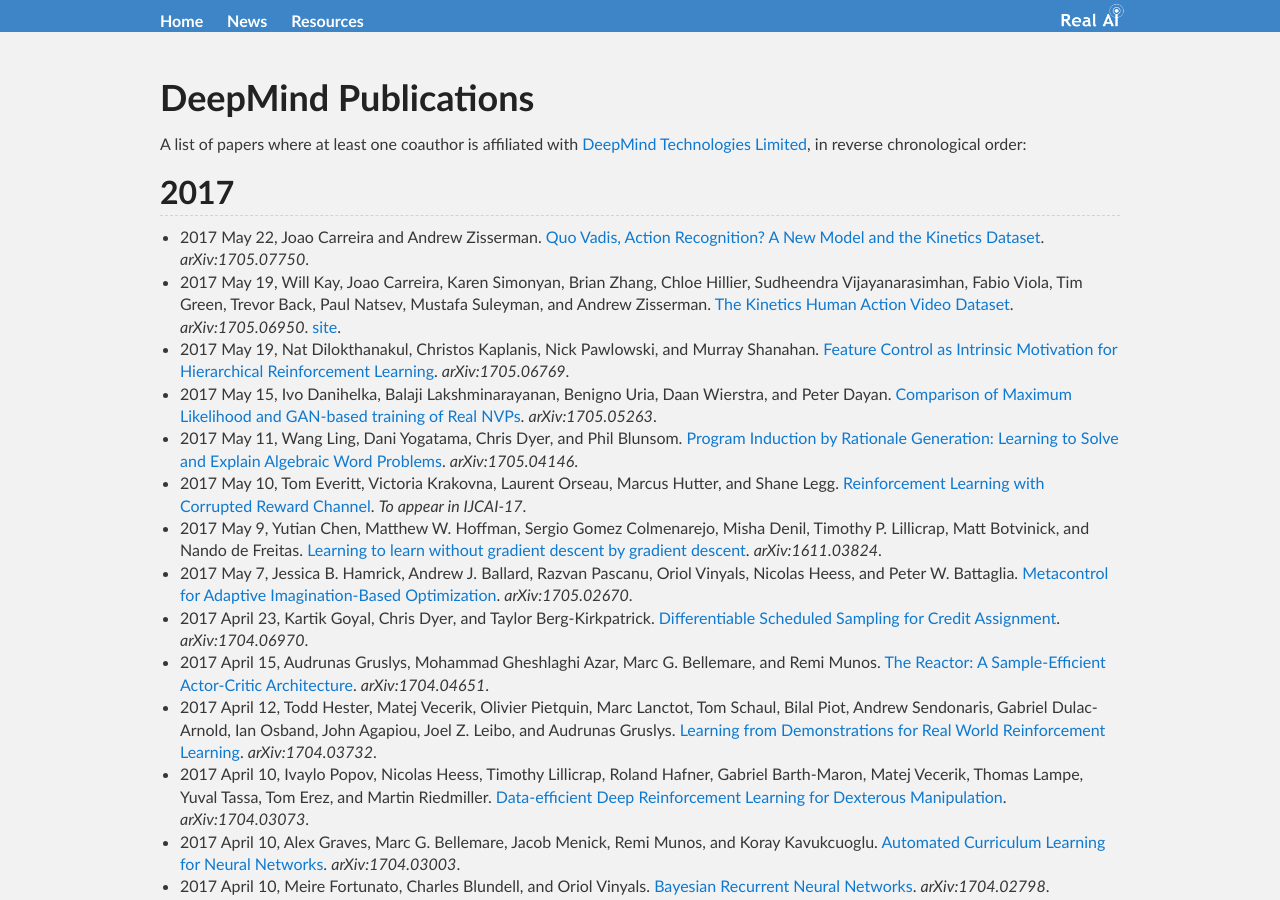
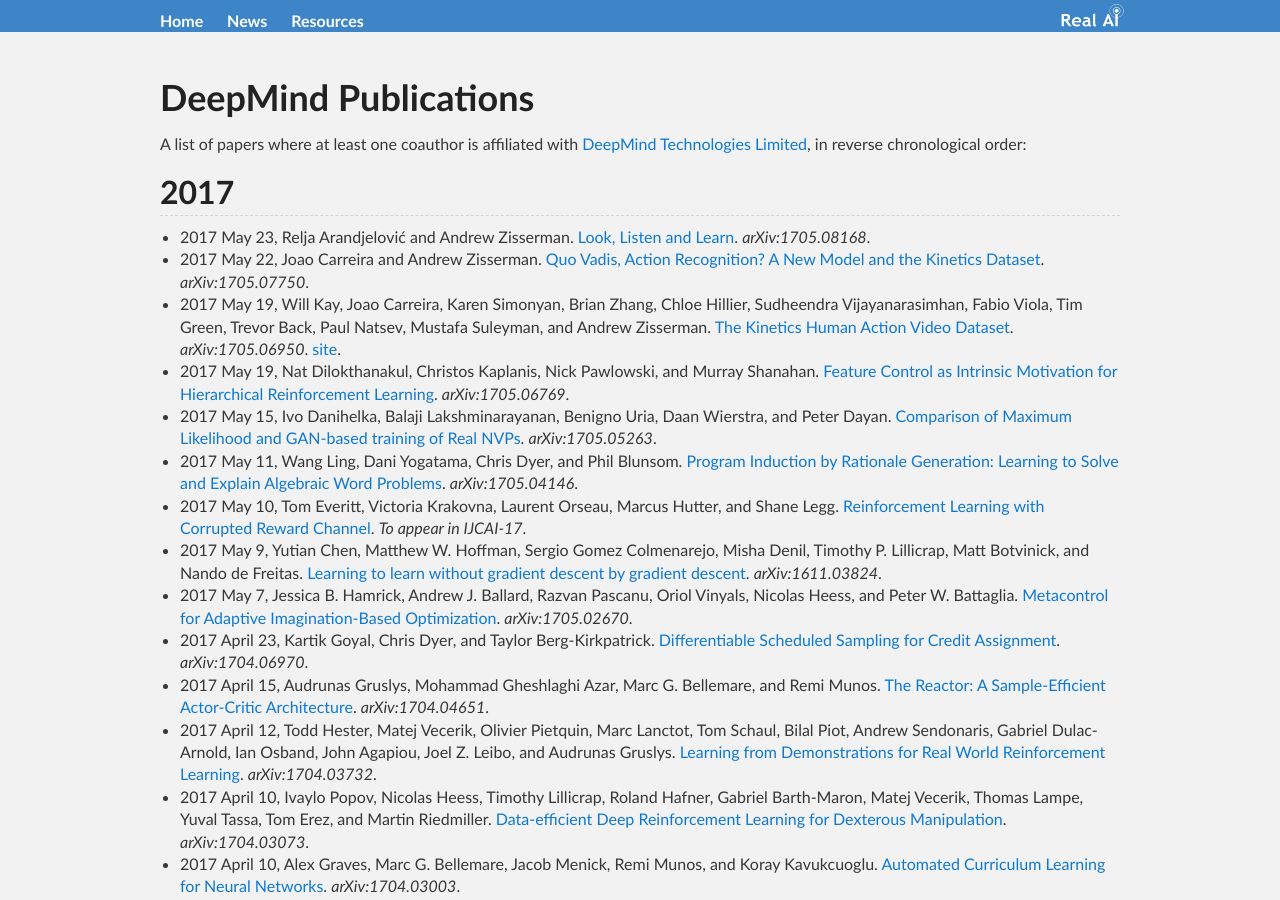
Before and after one commit to Tonywuhk/realai.org, a Jekyll site: the page built from labs/deepmind-publications.md, in a window 1280 px wide and 900 px high. Built offline with Jekyll 4.4.1, drawn with Linux system fonts in a browser that asks for light colours; our own code applies the rules of GitHub Pages for plain Markdown files; formulas are drawn with MathJax 3; comment, search, counter and statistics services are not loaded; the repository's description, which GitHub fills in, is left out.

Commit message:
Update deepmind-publications.md

```diff
--- a/labs/deepmind-publications.md
+++ b/labs/deepmind-publications.md
@@ -8,6 +8,7 @@
 
 ## 2017
 
+* 2017 May 23, Relja Arandjelović and Andrew Zisserman. [Look, Listen and Learn](https://arxiv.org/abs/1705.08168). *arXiv:1705.08168*.
 * 2017 May 22, Joao Carreira and Andrew Zisserman. [Quo Vadis, Action Recognition? A New Model and the Kinetics Dataset](https://arxiv.org/abs/1705.07750). *arXiv:1705.07750*.
 * 2017 May 19, Will Kay, Joao Carreira, Karen Simonyan, Brian Zhang, Chloe Hillier, Sudheendra Vijayanarasimhan, Fabio Viola, Tim Green, Trevor Back, Paul Natsev, Mustafa Suleyman, and Andrew Zisserman. [The Kinetics Human Action Video Dataset](https://arxiv.org/abs/1705.06950). *arXiv:1705.06950*. [site](http://deepmind.com/kinetics).
 * 2017 May 19, Nat Dilokthanakul, Christos Kaplanis, Nick Pawlowski, and Murray Shanahan. [Feature Control as Intrinsic Motivation for Hierarchical Reinforcement Learning](https://arxiv.org/abs/1705.06769). *arXiv:1705.06769*.
```
